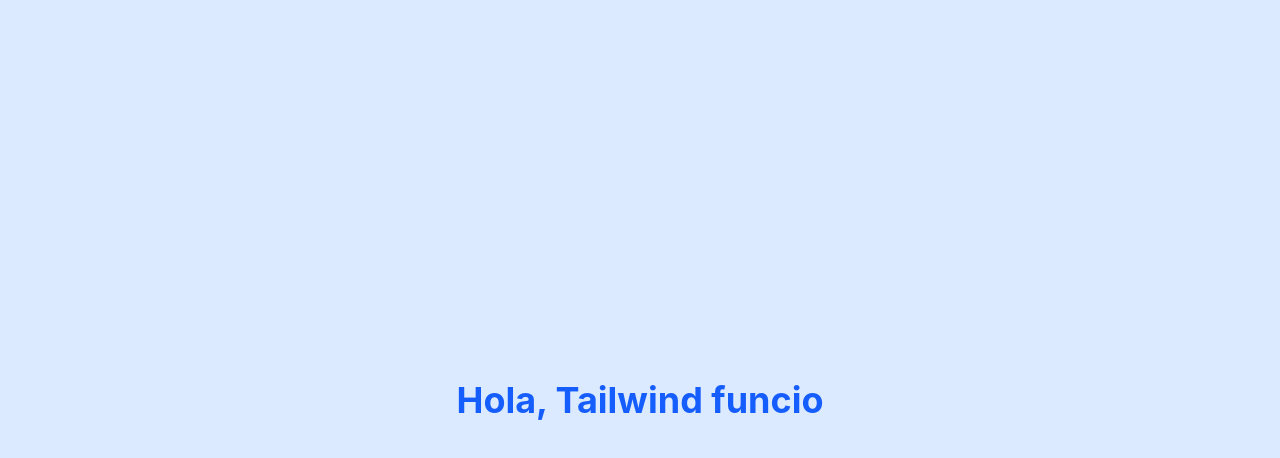
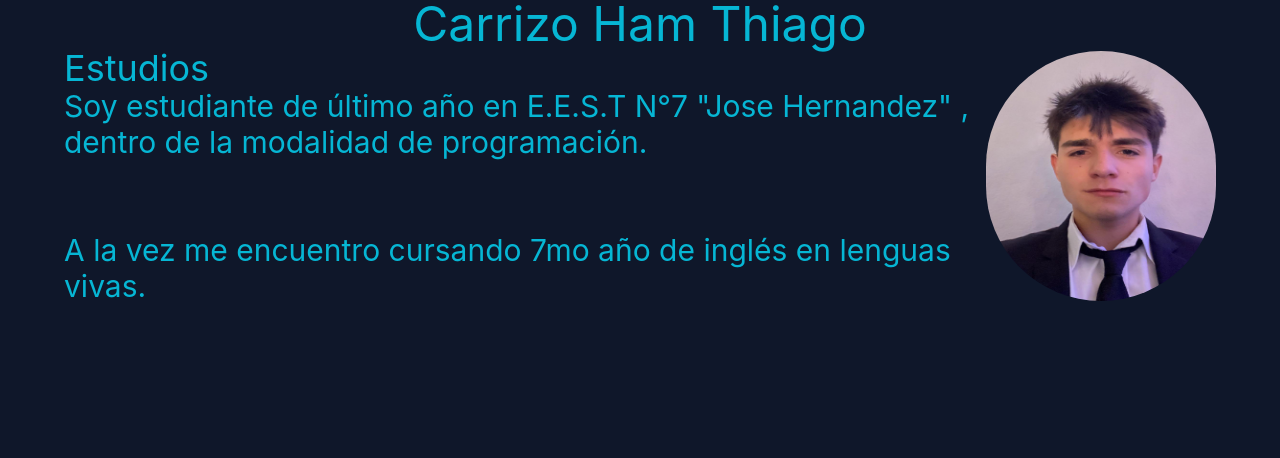
Before and after one commit to CarrizoThiago/ejer_1, a React (Vite) app in the folder mi-proyecto/: page / in a window 1280 px wide. Shown: the top 458 px of the page. Built offline with nearby package versions, Linux system fonts and the light colour scheme.

Commit message:
pagina con la primera seccion

```diff
--- a/mi-proyecto/src/App.jsx
+++ b/mi-proyecto/src/App.jsx
@@ -1,10 +1,27 @@
 function App() {
   return (
-    <div className="flex items-center justify-center h-screen bg-blue-100">
-      <h1 className="text-4xl font-bold text-blue-600">
-        Hola, Tailwind funcio
-      </h1>
+    //<div className="flex items-center justify-center h-screen bg-blue-100">
+    //contenedor
+  <div className="w-[100%] bg-[#0f172a] text-[#06B6D4] h-screen">
+    {/*titulo */}
+    <div className="w-[100%] text-[#06B6D4] flex items-center justify-center">
+      <h1 className="text-5xl ">Carrizo Ham Thiago</h1>
     </div>
+    {/*seccion1 */}
+    <div className="w-[90%] ml-[5%] mr-[5%] flex flex-col md:flex-row">
+      {/*seccion1 izquierda */}
+      <div className="w-[100%] md:w-[80%]">
+        <h1 className="text-4xl">Estudios</h1>
+          <p className="text-3xl">Soy estudiante de último año en E.E.S.T N°7 "Jose Hernandez"
+            , dentro de la modalidad de programación.<br>
+            </br> <br></br><br />A la vez me encuentro cursando 7mo año de inglés en lenguas vivas.</p>
+      </div>
+      {/*seccion1 derecha */}
+      <div className="w-[100%] md:w-[20%] flex items-center justify-center">
+    <img className="w-[300px] h-[300px] md:w-[150px] md:h-[150px] lg:w-[250px] lg:h-[250px] rounded-full" src="/fotondacv.jpg" />
+      </div>
+    </div>
+  </div>
   )
 }
 
```
Also changed, not shown: mi-proyecto/public/fotondacv.jpg (added).
